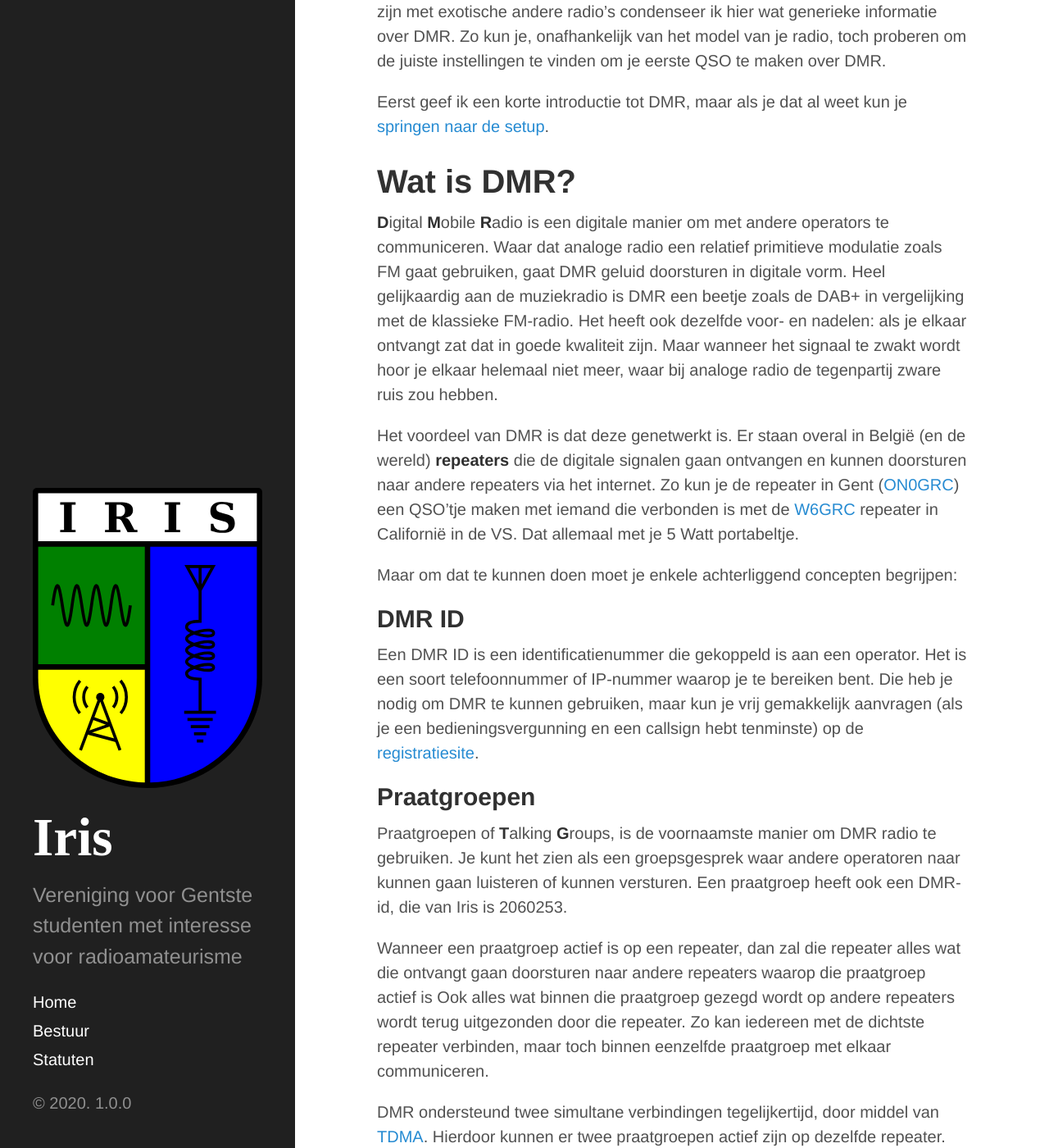
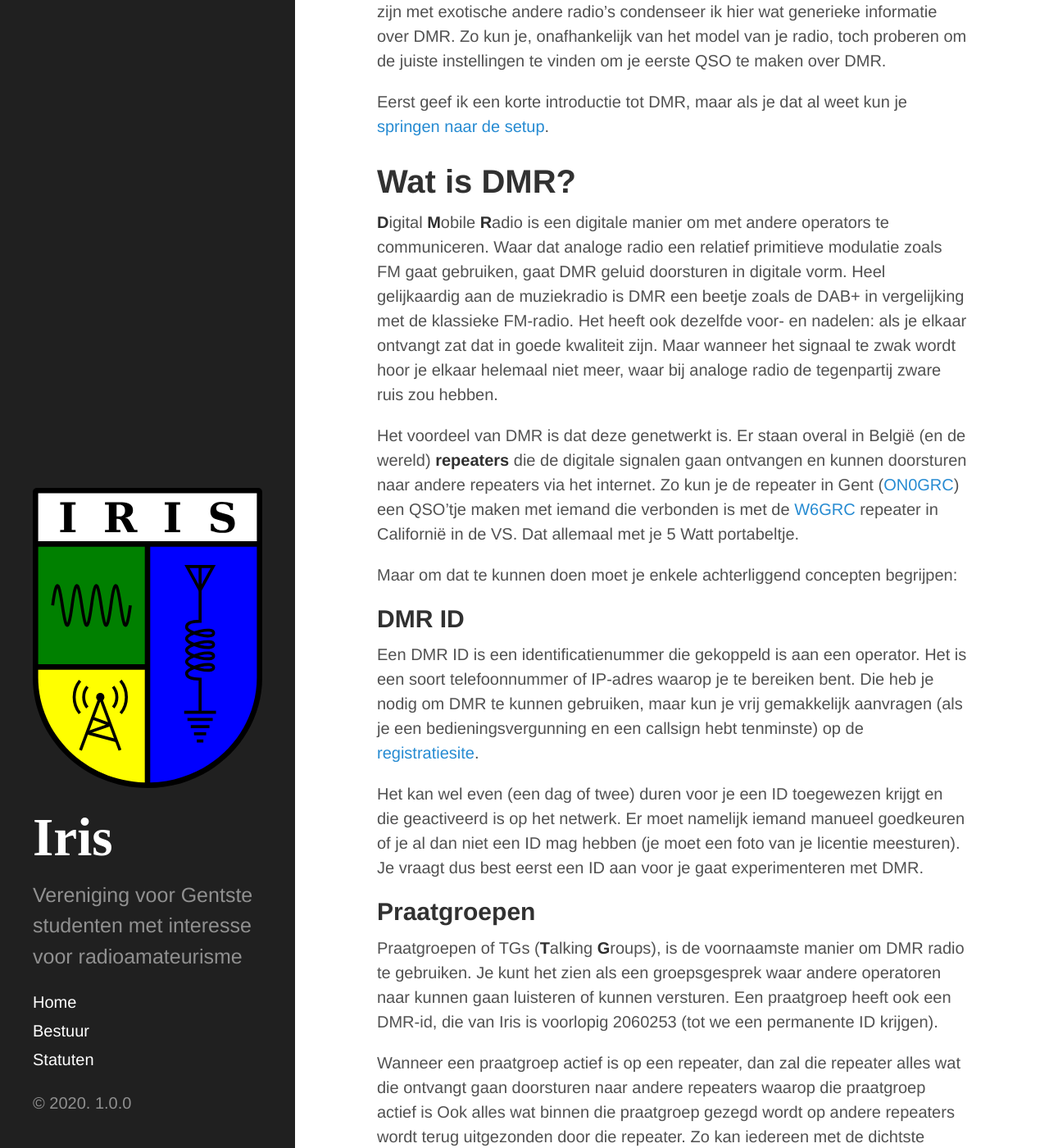
Before and after one commit to rien/irisgent, a Jekyll site: the page built from _posts/2020-04-28-generieke-DMR-radio-setup.md, in a window 1280 px wide and 1400 px high, scrolled down 241 px. Shown: the whole window at 82% size. Built offline with Jekyll 4.4.1, drawn with Linux system fonts in a browser that asks for light colours; some of the changed text lies outside the part shown.

Commit message:
Fix zinnen, woorden en letters

```diff
--- a/_posts/2020-04-28-generieke-DMR-radio-setup.md
+++ b/_posts/2020-04-28-generieke-DMR-radio-setup.md
@@ -9,7 +9,7 @@ Eerst geef ik een korte introductie tot DMR, maar als je dat al weet kun je [spr
 
 # Wat is DMR?
 
-**D**igital **M**obile **R**adio is een digitale manier om met andere operators te communiceren. Waar dat analoge radio een relatief primitieve modulatie zoals FM gaat gebruiken, gaat DMR geluid doorsturen in digitale vorm. Heel gelijkaardig aan de muziekradio is DMR een beetje zoals de DAB+ in vergelijking met de klassieke FM-radio. Het heeft ook dezelfde voor- en nadelen: als je elkaar ontvangt zat dat in goede kwaliteit zijn. Maar wanneer het signaal te zwakt wordt hoor je elkaar helemaal niet meer, waar bij analoge radio de tegenpartij zware ruis zou hebben.
+**D**igital **M**obile **R**adio is een digitale manier om met andere operators te communiceren. Waar dat analoge radio een relatief primitieve modulatie zoals FM gaat gebruiken, gaat DMR geluid doorsturen in digitale vorm. Heel gelijkaardig aan de muziekradio is DMR een beetje zoals de DAB+ in vergelijking met de klassieke FM-radio. Het heeft ook dezelfde voor- en nadelen: als je elkaar ontvangt zat dat in goede kwaliteit zijn. Maar wanneer het signaal te zwak wordt hoor je elkaar helemaal niet meer, waar bij analoge radio de tegenpartij zware ruis zou hebben.
 
 Het voordeel van DMR is dat deze genetwerkt is. Er staan overal in België (en de wereld) **repeaters** die de digitale signalen gaan ontvangen en kunnen doorsturen naar andere repeaters via het internet. Zo kun je de repeater in Gent ([ON0GRC](https://brandmeister.network/?page=repeater&id=206101)) een QSO'tje maken met iemand die verbonden is met de [W6GRC](https://brandmeister.network/?page=repeater&id=310709) repeater in Californië in de VS. Dat allemaal met je 5 Watt portabeltje.
 
@@ -17,11 +17,13 @@ Maar om dat te kunnen doen moet je enkele achterliggend concepten begrijpen:
 
 ## DMR ID
 
-Een DMR ID is een identificatienummer die gekoppeld is aan een operator. Het is een soort telefoonnummer of IP-nummer waarop je te bereiken bent. Die heb je nodig om DMR te kunnen gebruiken, maar kun je vrij gemakkelijk aanvragen (als je een bedieningsvergunning en een callsign hebt tenminste) op de [registratiesite](https://register.ham-digital.org/).
+Een DMR ID is een identificatienummer die gekoppeld is aan een operator. Het is een soort telefoonnummer of IP-adres waarop je te bereiken bent. Die heb je nodig om DMR te kunnen gebruiken, maar kun je vrij gemakkelijk aanvragen (als je een bedieningsvergunning en een callsign hebt tenminste) op de [registratiesite](https://register.ham-digital.org/).
+
+Het kan wel even (een dag of twee) duren voor je een ID toegewezen krijgt en die geactiveerd is op het netwerk. Er moet namelijk iemand manueel goedkeuren of je al dan niet een ID mag hebben (je moet een foto van je licentie meesturen). Je vraagt dus best eerst een ID aan voor je gaat experimenteren met DMR.
 
 ## Praatgroepen
 
-Praatgroepen of **T**alking **G**roups, is de voornaamste manier om DMR radio te gebruiken. Je kunt het zien als een groepsgesprek waar andere operatoren naar kunnen gaan luisteren of kunnen versturen. Een praatgroep heeft ook een DMR-id, die van Iris is 2060253.
+Praatgroepen of TGs (**T**alking **G**roups), is de voornaamste manier om DMR radio te gebruiken. Je kunt het zien als een groepsgesprek waar andere operatoren naar kunnen gaan luisteren of kunnen versturen. Een praatgroep heeft ook een DMR-id, die van Iris is voorlopig 2060253 (tot we een permanente ID krijgen).
 
 Wanneer een praatgroep actief is op een repeater, dan zal die repeater alles wat die ontvangt gaan doorsturen naar andere repeaters waarop die praatgroep actief is Ook alles wat binnen die praatgroep gezegd wordt op andere repeaters wordt terug uitgezonden door die repeater. Zo kan iedereen met de dichtste repeater verbinden, maar toch binnen eenzelfde praatgroep met elkaar communiceren.
 
@@ -29,11 +31,11 @@ DMR ondersteund twee simultane verbindingen tegelijkertijd, door middel van [TDM
 
 ## Het BrandMeister netwerk
 
-[BrandMeister](https://brandmeister.network/) hét DMR-netwerk waarop de meeste repeaters aangesloten zijn. Je kunt er zoeken op repeaters en je kunt er een historiek van gesprekken zien.
+[BrandMeister](https://brandmeister.network/) is hét DMR-netwerk waarop de meeste repeaters aangesloten zijn. Je kunt er zoeken op repeaters en je kunt er een historiek van gesprekken zien. Je kunt je op die site ook registreren.Opnieuw zit er hier een _human in the loop_, dus kan het even duren voor die account geactiveerd wordt.
 
 # Je radio instellen
 
-Wat de precieze instellingen van je radio zijn om met DMR te kunnen omgaan dat verschilt natuurlijk van radio tot radio. Maar hieronder volgt een generieke uitleg die je wel op weg zou moeten helpen (in combinatie met de meegeleverde handleiding en wat youtube-tutorials). Niet alle radio's kunnen ook DMR aan (ondergetekende heeft moeten een goedkope analoge radio inwisselen voor een iets minder goedkope DMR-capable radio).
+Wat de precieze instellingen van je radio zijn om met DMR te kunnen omgaan, verschilt natuurlijk van radio tot radio. Maar hieronder volgt een generieke uitleg die je wel op weg zou moeten helpen (in combinatie met de meegeleverde handleiding en wat youtube-tutorials). Niet alle radio's kunnen ook DMR aan (ondergetekende heeft moeten een goedkope analoge radio inwisselen voor een iets minder goedkope DMR-capable radio).
 
 ## Codeplugs
 
@@ -45,18 +47,18 @@ Om jezelf identificeerbaar te maken moet je eerst je DMR ID instellen in je radi
 
 ## Contacten bijhouden
 
-Een radio heeft meestal een contactenboek. Hierin kun je een DMR id van een operator of talkgroup opslaan met een zelfgekozen alias.
+Een radio heeft meestal een contactenboek. Hierin kun je een DMR id van een operator of talkgroup opslaan met een zelfgekozen alias. Zo hoef je niet de DMR ID van Iris vanbuiten te leren natuurlijk. Vaak kun je hier ook een contact op _speed dial_ zetten, waardoor je snel contact kan opnemen met operator of talkgroup door een nummertoets in te drukken. Soms moet je ook eerst een contact maken van een talkgroup voor je die kunt koppelen met een 'kanaal':
 
 ## Kanalen aanpassen
 
-Daarnaast kun je ook kanalen gaan bijhouden. Een kanaal kun je zien als een instelling van de radio zelf: op welke frequentie moet er geluisterd en uitgezonden worden, welke modulatie, welk timeslot, etc. Je kunt bijvoorbeeld een kanaal 'IRIS Vriendenronde' hebben waar je instellingen direct juist staan om mee te doen met onze vriendenronde (analoog RX/TX op 145.1337 MHz), of je kunt een kanaal maken voor een specifieke repeater.
+Je kunt ook kanalen gaan bijhouden. Een kanaal kun je zien als een instelling van de radio zelf: op welke frequentie moet er geluisterd en uitgezonden worden, welke modulatie, welk timeslot, etc. Zie het als een soort bladwijzer. Je kunt bijvoorbeeld een kanaal 'IRIS Vriendenronde' hebben waar je instellingen direct juist staan om mee te doen met onze vriendenronde (analoog RX/TX op 145.1337 MHz), of je kunt een kanaal maken voor een specifieke repeater.
 
 Hier even een voorbeeld hoe je zo'n kanaal op je radio zou instellen voor de [ON0GRC](https://brandmeister.network/?page=repeater&id=206101) repeater in Gent:
 - **RX frequency** dit is de frequentie waarop je luistert naar de repeater, dit moet overeenkomen met de **TX frequency** van de repeater. In dit geval dus **439.0875 MHz**
 - **TX frequency** dit is de frequentie waarop je stuurt naar de repeater, dit moet overeenkomen met de **RX frequency** van de repeater. In dit geval dus **431.4875 MHz**
 - **Color Code** dit is meestal **1**.
 - **Time Slot** dit is het timeslot die je wilt gaan gebruiken. Momenteel gebruiken wij het dynamische timeslot **2**.
-- Tot slot is er nog een manier nodig om een praatgroep (**TG**) te koppelen aan een kanaal. Dit verschilt enorm per radio en kun je soms enkel via software op je PC instellen. Een specifieke handleiding voor je repeater kan je hier op weg helpen.
+- Tot slot is er nog een manier nodig om een praatgroep (**TG**) te koppelen aan een kanaal. Dit verschilt enorm per radio en kun je soms enkel via software op je PC instellen. Een specifieke handleiding voor je radio kan je hier verder op weg helpen.
 
 Eens je een kanaal hebt aangemaakt kun je die eens uittesten. Als je even kort op de PTT-knop van je radio drukt kun je vaak al op je scherm zien of dat lukt of niet. Op de BrandMeister site van de repeater kun je ook bij 'Last Heard' zien of je oproep is binnengekomen of niet. Is dat niet het geval dan loont het de moeite om eens de **RX** of **TX** frequency om te draaien.
 
@@ -69,8 +71,9 @@ Mogelijke oorzaken waarom DMR niet zou werken:
 - De informatie over een repeater die je online hebt gevonden is outdated.
 - Je hebt de DMR id van de praatgroep verkeerd ingesteld.
 - Het dynamisch tijdsslot van de repeater is bezet waardoor je niet via die praatgroep kunt praten. Je kunt altijd proberen de praatgroep van het statische tijdsslot in te stellen om te kijken of DMR daar werkt.
+- Jouw DMR ID is te recent, waardoor die nog niet gemachtigd is om uit te zenden op het BrandMeister netwerk.
 
-Het kan ook helpen om je radio op **monitor** modus te zetten. In DMR modus zal dit meestal alle digitale communicatie gaan beluisteren (en wordt er dus niet enkel geluisterd naar de ingestelde **TG**). Als je daar mensen hoort op prate van je **TG**, dan staat die **TG** niet goed ingesteld op jouw radio.
+Het kan ook helpen om je radio op **monitor** modus te zetten. In DMR modus zal dit meestal alle digitale communicatie gaan beluisteren (en wordt er dus niet enkel geluisterd naar de ingestelde talkgroup). Als je mensen van de talkgroup waar je naar wil luisteren enkel hoort praten als je monitor mode gebruikt, dan is de talkgroup op je radio waarschijnlijk niet goed ingesteld.
 
 Wat je ook altijd kunt proberen is met een SDR gaan kijken of je je radio ziet uitzenden (en of je de repeater af en toe kunt horen). Als je radio heel kort uitzend dan wil dat zeggen dat die geen ontvanger vindt (m.a.w. de repeater zit op een andere frequentie).
 
```
Also changed, not shown: other parts of _posts/2020-04-28-generieke-DMR-radio-setup.md (+1 -1 lines).
